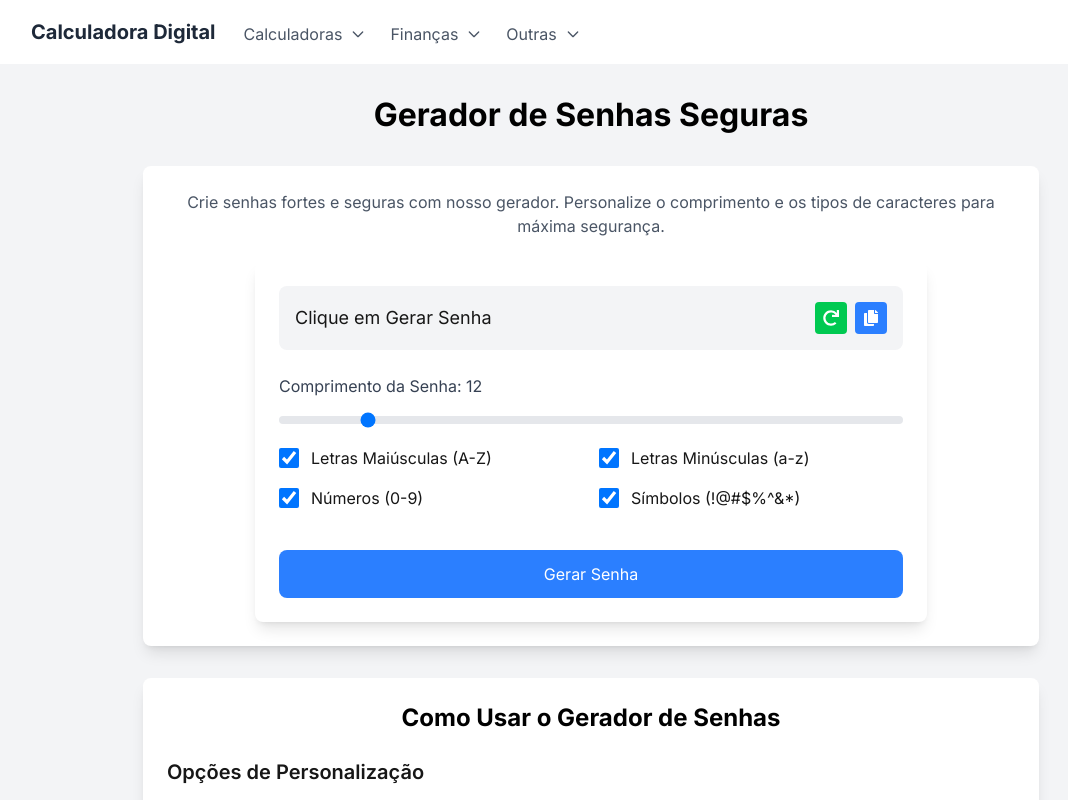
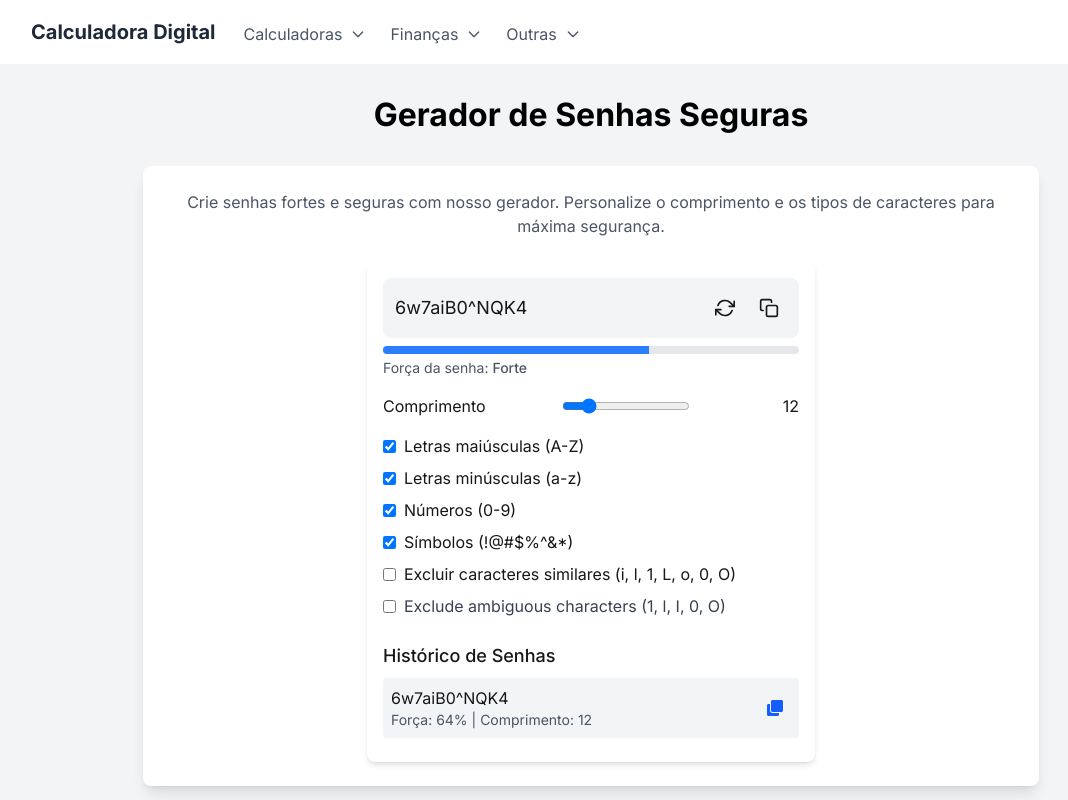
Before and after one commit to jegueson/calculadora-digital, a Next.js app: page /gerador-senha in a window 1280 px wide. Shown: the top 800 px of the page, without its empty margins (49-1117 px from the left). Built offline with nearby package versions, Linux system fonts and the light colour scheme.

Commit message:
refactor: Update PasswordGenerator component with improved functionality and styling

```diff
--- a/package.json
+++ b/package.json
@@ -14,6 +14,7 @@
     "react": "^19.0.0",
     "react-chartjs-2": "^5.3.0",
     "react-dom": "^19.0.0",
+    "react-hot-toast": "^2.5.2",
     "react-icons": "^5.5.0"
   },
   "devDependencies": {
--- a/src/components/PasswordGenerator.tsx
+++ b/src/components/PasswordGenerator.tsx
@@ -1,7 +1,9 @@
 'use client';
 
-import { useState, useEffect } from 'react';
-import { FaCopy, FaRedo } from 'react-icons/fa';
+import React, { useState, useCallback, useEffect } from 'react';
+import { FiCopy, FiRefreshCw, FiCheck } from 'react-icons/fi';
+import { toast } from 'react-hot-toast';
+import { FaClone } from 'react-icons/fa';
 
 interface PasswordOptions {
   length: number;
@@ -9,7 +11,18 @@
   includeLowercase: boolean;
   includeNumbers: boolean;
   includeSymbols: boolean;
+  excludeSimilar: boolean;
+  excludeAmbiguous: boolean;
 }
+
+interface PasswordHistoryItem {
+  password: string;
+  timestamp: number;
+  strength: number;
+}
+
+const SIMILAR_CHARS = 'iIl1oO0';
+const AMBIGUOUS_CHARS = '{}[]()/\\\'"`~,;:.<>';
 
 export default function PasswordGenerator() {
   const [mounted, setMounted] = useState(false);
@@ -21,177 +34,289 @@
     includeLowercase: true,
     includeNumbers: true,
     includeSymbols: true,
+    excludeSimilar: false,
+    excludeAmbiguous: false,
   });
+  const [passwordHistory, setPasswordHistory] = useState<PasswordHistoryItem[]>([]);
 
   useEffect(() => {
     setMounted(true);
   }, []);
 
-  const characters = {
-    uppercase: 'ABCDEFGHIJKLMNOPQRSTUVWXYZ',
-    lowercase: 'abcdefghijklmnopqrstuvwxyz',
-    numbers: '0123456789',
-    symbols: '!@#$%^&*()_+-=[]{}|;:,.<>?'
+  const calculatePasswordStrength = (pwd: string): number => {
+    let strength = 0;
+
+    // Length contribution (up to 30 points)
+    strength += Math.min(30, pwd.length * 2);
+
+    // Character variety contribution (up to 40 points)
+    if (/[A-Z]/.test(pwd)) strength += 10;
+    if (/[a-z]/.test(pwd)) strength += 10;
+    if (/[0-9]/.test(pwd)) strength += 10;
+    if (/[^A-Za-z0-9]/.test(pwd)) strength += 10;
+
+    // Pattern penalties
+    const repeatingChars = pwd.match(/(.)\1{2,}/g);
+    if (repeatingChars) strength -= repeatingChars.length * 5;
+
+    const sequences = pwd.match(/(abc|bcd|cde|def|efg|fgh|ghi|hij|ijk|jkl|klm|lmn|mno|nop|opq|pqr|qrs|rst|stu|tuv|uvw|vwx|wxy|xyz|012|123|234|345|456|567|678|789)/gi);
+    if (sequences) strength -= sequences.length * 5;
+
+    return Math.max(0, Math.min(100, strength));
   };
 
-  const generatePassword = () => {
+  const getStrengthLabel = (strength: number): string => {
+    if (strength >= 80) return 'Muito Forte';
+    if (strength >= 60) return 'Forte';
+    if (strength >= 40) return 'Médio';
+    if (strength >= 20) return 'Fraco';
+    return 'Muito Fraco';
+  };
+
+  const getStrengthColor = (strength: number): string => {
+    if (strength >= 80) return 'bg-green-500';
+    if (strength >= 60) return 'bg-blue-500';
+    if (strength >= 40) return 'bg-yellow-500';
+    if (strength >= 20) return 'bg-orange-500';
+    return 'bg-red-500';
+  };
+
+  const generatePassword = useCallback(() => {
     let charset = '';
-    if (options.includeUppercase) charset += characters.uppercase;
-    if (options.includeLowercase) charset += characters.lowercase;
-    if (options.includeNumbers) charset += characters.numbers;
-    if (options.includeSymbols) charset += characters.symbols;
+    let password = '';
+
+    if (options.includeLowercase) charset += 'abcdefghijklmnopqrstuvwxyz';
+    if (options.includeUppercase) charset += 'ABCDEFGHIJKLMNOPQRSTUVWXYZ';
+    if (options.includeNumbers) charset += '0123456789';
+    if (options.includeSymbols) charset += '!@#$%^&*_-+=';
+
+    if (options.excludeSimilar) {
+      charset = charset.split('').filter(char => !SIMILAR_CHARS.includes(char)).join('');
+    }
+    if (options.excludeAmbiguous) {
+      charset = charset.split('').filter(char => !AMBIGUOUS_CHARS.includes(char)).join('');
+    }
 
     if (charset === '') {
-      setPassword('Selecione pelo menos uma opção');
+      toast.error('Selecione pelo menos uma opção de caracteres');
       return;
     }
 
-    let newPassword = '';
-    const charsetLength = charset.length;
+    // Ensure at least one character from each selected type
+    const types: { [key: string]: string } = {
+      includeLowercase: 'abcdefghijklmnopqrstuvwxyz',
+      includeUppercase: 'ABCDEFGHIJKLMNOPQRSTUVWXYZ',
+      includeNumbers: '0123456789',
+      includeSymbols: '!@#$%^&*_-+='
+    };
 
-    // Ensure at least one character from each selected type
-    const requiredChars = [];
-    if (options.includeUppercase) requiredChars.push(characters.uppercase[Math.floor(Math.random() * characters.uppercase.length)]);
-    if (options.includeLowercase) requiredChars.push(characters.lowercase[Math.floor(Math.random() * characters.lowercase.length)]);
-    if (options.includeNumbers) requiredChars.push(characters.numbers[Math.floor(Math.random() * characters.numbers.length)]);
-    if (options.includeSymbols) requiredChars.push(characters.symbols[Math.floor(Math.random() * characters.symbols.length)]);
+    let requiredChars = '';
+    Object.entries(types).forEach(([key, chars]) => {
+      if (options[key as keyof PasswordOptions]) {
+        const filteredChars = chars.split('').filter(char => {
+          if (options.excludeSimilar && SIMILAR_CHARS.includes(char)) return false;
+          if (options.excludeAmbiguous && AMBIGUOUS_CHARS.includes(char)) return false;
+          return true;
+        }).join('');
+        if (filteredChars) {
+          requiredChars += filteredChars[Math.floor(Math.random() * filteredChars.length)];
+        }
+      }
+    });
 
-    // Add required characters
-    newPassword = requiredChars.join('');
-
-    // Fill the rest randomly
-    for (let i = newPassword.length; i < options.length; i++) {
-      newPassword += charset[Math.floor(Math.random() * charsetLength)];
+    // Fill the rest with random characters
+    for (let i = requiredChars.length; i < options.length; i++) {
+      requiredChars += charset[Math.floor(Math.random() * charset.length)];
     }
 
     // Shuffle the password
-    newPassword = newPassword.split('').sort(() => Math.random() - 0.5).join('');
+    password = requiredChars.split('').sort(() => Math.random() - 0.5).join('');
 
-    setPassword(newPassword);
+    const strength = calculatePasswordStrength(password);
+    setPassword(password);
+    setPasswordHistory(prev => [
+      { password, timestamp: Date.now(), strength },
+      ...prev.slice(0, 4)
+    ]);
     setCopied(false);
-  };
+  }, [options]);
+
+  useEffect(() => {
+    generatePassword();
+  }, [generatePassword]);
 
   const copyToClipboard = async () => {
-    if (password && password !== 'Selecione pelo menos uma opção') {
     try {
       await navigator.clipboard.writeText(password);
       setCopied(true);
+      toast.success('Senha copiada para a área de transferência!');
       setTimeout(() => setCopied(false), 2000);
-      } catch (err) {
-        console.error('Failed to copy password:', err);
-      }
+    } catch {
+      toast.error('Erro ao copiar senha');
     }
   };
 
   const handleOptionChange = (option: keyof PasswordOptions, value: boolean | number) => {
-    setOptions(prev => ({
-      ...prev,
-      [option]: value
-    }));
+    setOptions(prev => ({ ...prev, [option]: value }));
   };
+
+  const strength = calculatePasswordStrength(password);
 
   if (!mounted) {
     return null;
   }
 
   return (
-    <div className="w-full max-w-2xl mx-auto">
-      <div className="bg-white rounded-lg shadow-lg p-6">
-        {/* Password Display */}
-        <div className="relative mb-6">
-          <div className="flex items-center justify-between bg-gray-100 p-4 rounded-lg">
-            <div className="flex-grow mr-4 font-mono text-lg break-all">
-              {password || 'Clique em Gerar Senha'}
-            </div>
+    <div className="w-full max-w-md mx-auto p-4 bg-white rounded-lg shadow-md">
+      <div className="relative mb-4">
+        <div className="flex items-center justify-between bg-gray-100 p-3 rounded-lg">
+          <span className="text-lg font-mono" role="textbox" aria-label="Senha gerada">
+            {password}
+          </span>
           <div className="flex gap-2">
             <button
               onClick={generatePassword}
-                className="p-2 bg-green-500 text-white rounded hover:bg-green-600 transition-colors"
-                title="Gerar Nova Senha"
+              className="p-2 hover:bg-gray-200 rounded-full transition-colors"
+              aria-label="Gerar nova senha"
             >
-                <FaRedo />
+              <FiRefreshCw className="w-5 h-5" />
             </button>
             <button
               onClick={copyToClipboard}
-                className={`p-2 ${copied ? 'bg-green-500' : 'bg-blue-500'} text-white rounded hover:bg-blue-600 transition-colors`}
-                title="Copiar Senha"
+              className="p-2 hover:bg-gray-200 rounded-full transition-colors"
+              aria-label="Copiar senha"
             >
-                <FaCopy />
+              {copied ? (
+                <FiCheck className="w-5 h-5 text-green-500" />
+              ) : (
+                <FiCopy className="w-5 h-5" />
+              )}
             </button>
           </div>
         </div>
-          {copied && (
-            <div className="absolute -top-8 right-0 text-green-500 text-sm">
-              Senha copiada!
+
+        {/* Password Strength Indicator */}
+        <div className="mt-2">
+          <div className="h-2 bg-gray-200 rounded-full overflow-hidden">
+            <div
+              className={`h-full ${getStrengthColor(strength)} transition-all duration-300`}
+              style={{ width: `${strength}%` }}
+            />
           </div>
-          )}
+          <p className="text-sm text-gray-600 mt-1">
+            Força da senha: <span className="font-medium">{getStrengthLabel(strength)}</span>
+          </p>
+        </div>
       </div>
 
-        {/* Options */}
       <div className="space-y-4">
         <div>
-            <label className="block text-gray-700 mb-2">
-              Comprimento da Senha: {options.length}
-            </label>
+          <label className="flex items-center justify-between">
+            <span>Comprimento</span>
             <input
               type="range"
-              min="4"
-              max="64"
+              min="8"
+              max="32"
               value={options.length}
               onChange={(e) => handleOptionChange('length', parseInt(e.target.value))}
-              className="w-full h-2 bg-gray-200 rounded-lg appearance-none cursor-pointer"
+              className="w-32"
             />
+            <span className="w-8 text-right">{options.length}</span>
+          </label>
         </div>
 
-          <div className="grid grid-cols-1 sm:grid-cols-2 gap-4">
-            <label className="flex items-center space-x-3">
+        <div className="space-y-2">
+          <label className="flex items-center space-x-2">
             <input
               type="checkbox"
               checked={options.includeUppercase}
               onChange={(e) => handleOptionChange('includeUppercase', e.target.checked)}
-                className="form-checkbox h-5 w-5 text-blue-500"
+              className="rounded"
             />
-              <span>Letras Maiúsculas (A-Z)</span>
+            <span>Letras maiúsculas (A-Z)</span>
           </label>
 
-            <label className="flex items-center space-x-3">
+          <label className="flex items-center space-x-2">
             <input
               type="checkbox"
               checked={options.includeLowercase}
               onChange={(e) => handleOptionChange('includeLowercase', e.target.checked)}
-                className="form-checkbox h-5 w-5 text-blue-500"
+              className="rounded"
             />
-              <span>Letras Minúsculas (a-z)</span>
+            <span>Letras minúsculas (a-z)</span>
           </label>
 
-            <label className="flex items-center space-x-3">
+          <label className="flex items-center space-x-2">
             <input
               type="checkbox"
               checked={options.includeNumbers}
               onChange={(e) => handleOptionChange('includeNumbers', e.target.checked)}
-                className="form-checkbox h-5 w-5 text-blue-500"
+              className="rounded"
             />
             <span>Números (0-9)</span>
           </label>
 
-            <label className="flex items-center space-x-3">
+          <label className="flex items-center space-x-2">
             <input
               type="checkbox"
               checked={options.includeSymbols}
               onChange={(e) => handleOptionChange('includeSymbols', e.target.checked)}
-                className="form-checkbox h-5 w-5 text-blue-500"
+              className="rounded"
             />
             <span>Símbolos (!@#$%^&*)</span>
           </label>
+
+          <label className="flex items-center space-x-2">
+            <input
+              type="checkbox"
+              checked={options.excludeSimilar}
+              onChange={(e) => handleOptionChange('excludeSimilar', e.target.checked)}
+              className="rounded"
+            />
+            <span>Excluir caracteres similares (i, l, 1, L, o, 0, O)</span>
+          </label>
+
+          <div className="flex items-center mb-4">
+            <input
+              type="checkbox"
+              id="excludeAmbiguous"
+              checked={options.excludeAmbiguous}
+              onChange={(e) => handleOptionChange('excludeAmbiguous', e.target.checked)}
+              className="mr-2"
+            />
+            <label htmlFor="excludeAmbiguous" className="text-gray-700">
+              Exclude ambiguous characters (1, l, I, 0, O)
+            </label>
+          </div>
         </div>
 
+        {/* Password History */}
+        {passwordHistory.length > 0 && (
+          <div className="mt-6">
+            <h3 className="text-lg font-medium mb-2">Histórico de Senhas</h3>
+            <div className="space-y-2">
+              {passwordHistory.map((item) => (
+                <div key={item.timestamp} className="flex items-center justify-between p-2 bg-gray-100 rounded mb-2">
+                  <div className="flex-1">
+                    <p className="font-mono">{item.password}</p>
+                    <p className="text-sm text-gray-600">
+                      Força: {item.strength}% | Comprimento: {options.length}
+                    </p>
+                  </div>
                   <button
-            onClick={generatePassword}
-            className="w-full py-3 bg-blue-500 text-white rounded-lg hover:bg-blue-600 transition-colors mt-6"
+                    onClick={() => {
+                      navigator.clipboard.writeText(item.password);
+                      toast.success('Senha copiada para a área de transferência!');
+                    }}
+                    className="ml-2 p-2 text-blue-600 hover:text-blue-800"
                   >
-            Gerar Senha
+                    <FaClone />
                   </button>
                 </div>
+              ))}
+            </div>
+          </div>
+        )}
       </div>
     </div>
   );
```
Also changed, not shown: 1 other file (tests, documents, lock files or other folders). Lines whose indentation alone changed are shown as unchanged.
